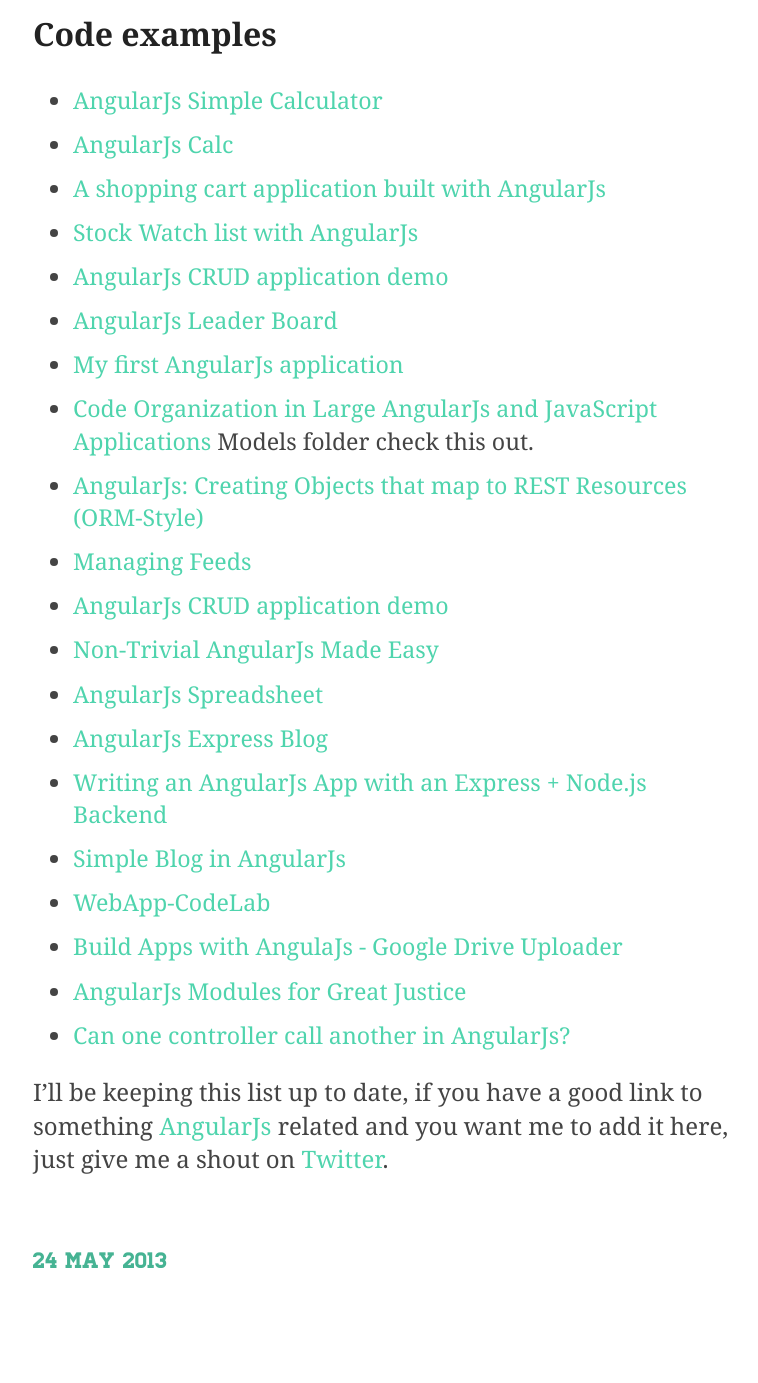
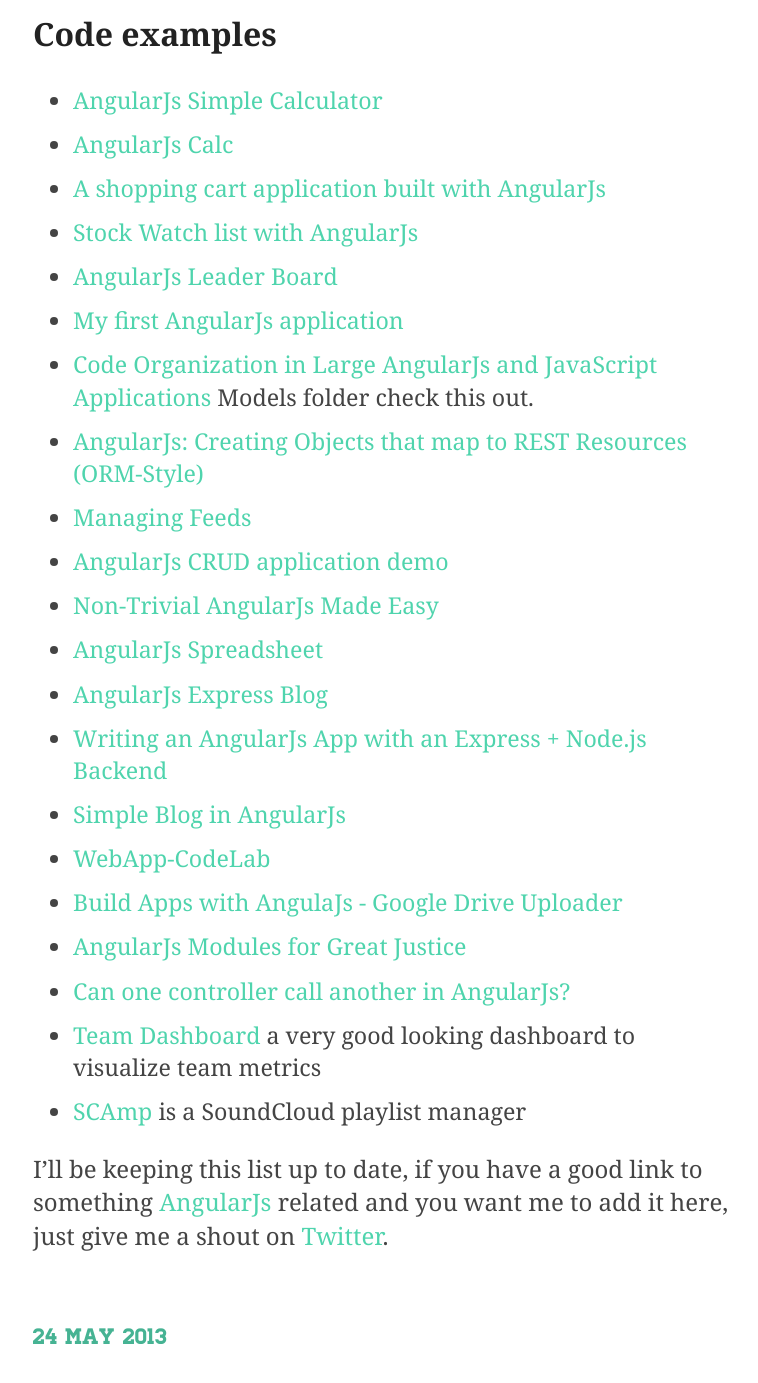
Before and after one commit to rodolfocaldeira/rodolfocaldeira.github.com, a Jekyll site: the page built from _posts/2013-05-24-interesting-bits-8-angularjs.md, in a window 1280 px wide and 1400 px high, scrolled down 4866 px. Shown: the top 1383 px of the window, without its empty margins (257-1015 px from the left). Built offline with Jekyll 4.4.1, drawn with Linux system fonts in a browser that asks for light colours.

Commit message:
Updated the AngularJs post with two more resources.

```diff
--- a/_posts/2013-05-24-interesting-bits-8-angularjs.md
+++ b/_posts/2013-05-24-interesting-bits-8-angularjs.md
@@ -142,7 +142,6 @@
 - [AngularJs Calc](http://www.thomporter.com/apps/angularjs_calc)
 - [A shopping cart application built with AngularJs](http://www.codeproject.com/Articles/576246/A-Shopping-Cart-Application-Built-with-AngularJs)
 - [Stock Watch list with AngularJs](http://www.zacharytamas.com/2013/04/stock-watchlist-with-angularjs/)
-- [AngularJs CRUD application demo](https://github.com/angular-app/angular-app)
 - [AngularJs Leader Board](https://github.com/simpulton/angularjs-leader-board)
 - [My first AngularJs application](http://www.raymondcamden.com/index.cfm/2011/11/29/My-first-AngularJs-application)
 - [Code Organization in Large AngularJs and JavaScript Applications](http://cliffmeyers.com/blog/2013/4/21/code-organization-angularjs-javascript) Models folder check this out.
@@ -158,6 +157,8 @@
 - [Build Apps with AngulaJs - Google Drive Uploader](http://developer.chrome.com/trunk/apps/angular_framework.html)
 - [AngularJs Modules for Great Justice](https://github.com/lavinjj/angularjs-modules-for-great-justice)
 - [Can one controller call another in AngularJs?](http://stackoverflow.com/questions/9293423/can-one-controller-call-another-in-angularjs)
+- [Team Dashboard](http://fdietz.github.io/team_dashboard/) a very good looking dashboard to visualize team metrics
+- [SCAmp](https://github.com/beshrkayali/SCAmp) is a SoundCloud playlist manager
 
 
 I'll be keeping this list up to date, if you have a good link to something [AngularJs](http://angularjs.org/) related and you want me to add it here, just give me a shout on [Twitter](twitter.com/rodolfocaldeira).
```
